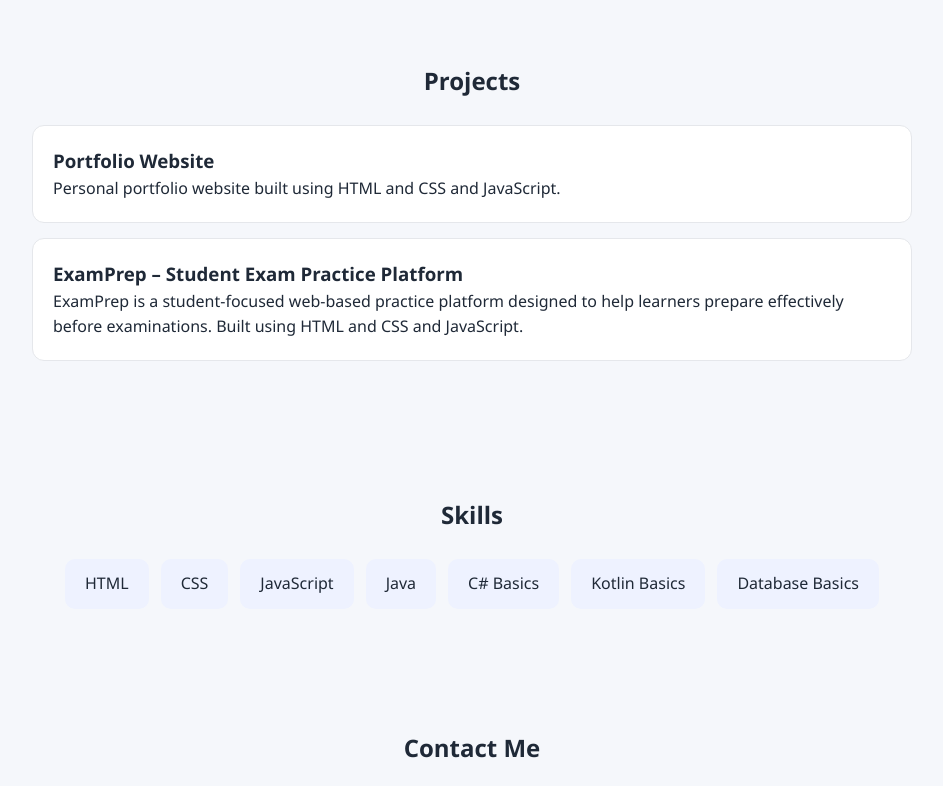
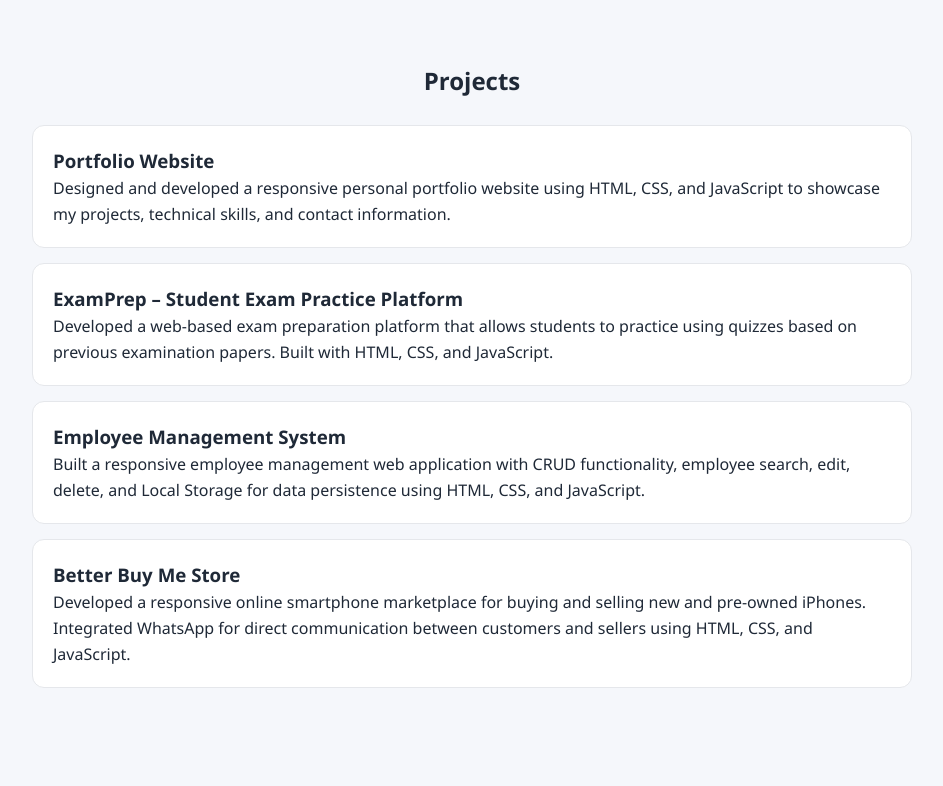
Before and after one commit to Sethu13088/portfolio, a plain HTML site: page index.html in a window 1280 px wide. Shown: the part 1070-1856 px from the top of the page, without its empty margins (168-1111 px from the left). Drawn offline with Linux system fonts and the light colour scheme.

Commit message:
Update index.html

```diff
--- a/index.html
+++ b/index.html
@@ -30,13 +30,13 @@
 <section id="home">
 
     <!-- View CV -->
-    <a href="Sethu Nkosi CV.pdf" target="_blank" class="btn">
+    <a href="Sethu_Nkosi_Professional_CV.pdf" target="_blank" class="btn">
         View CV
     </a>
      <br>
      <br>
     <!-- Download CV -->
-    <a href="Sethu Nkosi CV.pdf" download class="btn">
+    <a href="Sethu_Nkosi_Professional_CV.pdf" download class="btn">
         Download CV
     </a>
 
@@ -68,25 +68,55 @@
 
 <section id="projects">
     <h2>Projects</h2>
-     <a href="https://sethu13088.github.io/portfolio/" target="_blank" style="text-decoration:none; color:inherit;">
-    <div class="card">
-        <h3>Portfolio Website</h3>
-        <p>Personal portfolio website built using HTML and CSS and JavaScript.</p>
-    </div>
+
+    <!-- Portfolio -->
+    <a href="https://sethu13088.github.io/portfolio/" target="_blank" style="text-decoration:none; color:inherit;">
+        <div class="card">
+            <h3>Portfolio Website</h3>
+            <p>
+                Designed and developed a responsive personal portfolio website
+                using HTML, CSS, and JavaScript to showcase my projects,
+                technical skills, and contact information.
+            </p>
+        </div>
     </a>
 
+    <!-- ExamPrep -->
     <a href="https://sethu13088.github.io/ExamPrep/" target="_blank" style="text-decoration:none; color:inherit;">
         <div class="card">
             <h3>ExamPrep – Student Exam Practice Platform</h3>
             <p>
-                ExamPrep is a student-focused web-based practice platform designed to help learners prepare effectively before examinations.
-                Built using HTML and CSS and JavaScript.
-
+                Developed a web-based exam preparation platform that allows
+                students to practice using quizzes based on previous examination
+                papers. Built with HTML, CSS, and JavaScript.
             </p>
-
         </div>
     </a>
 
+    <!-- Employee Management System -->
+    <a href="https://sethu13088.github.io/EmployeeSystem/" target="_blank" style="text-decoration:none; color:inherit;">
+        <div class="card">
+            <h3>Employee Management System</h3>
+            <p>
+                Built a responsive employee management web application with CRUD
+                functionality, employee search, edit, delete, and Local Storage
+                for data persistence using HTML, CSS, and JavaScript.
+            </p>
+        </div>
+    </a>
+
+    <!-- Better Buy Me Store -->
+    <a href="https://sethu13088.github.io/Better-Buy-Me-Store/" target="_blank" style="text-decoration:none; color:inherit;">
+        <div class="card">
+            <h3>Better Buy Me Store</h3>
+            <p>
+                Developed a responsive online smartphone marketplace for buying
+                and selling new and pre-owned iPhones. Integrated WhatsApp for
+                direct communication between customers and sellers using HTML,
+                CSS, and JavaScript.
+            </p>
+        </div>
+    </a>
 
 </section>
 
```
